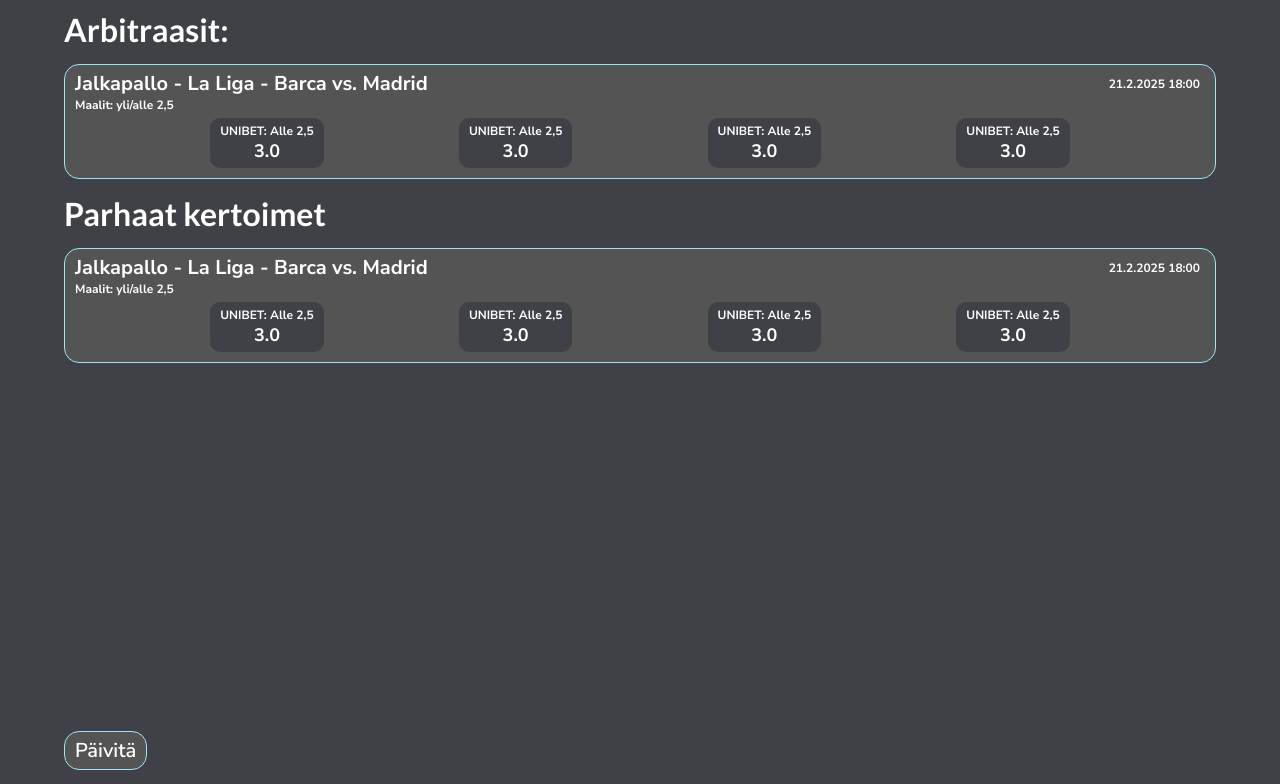
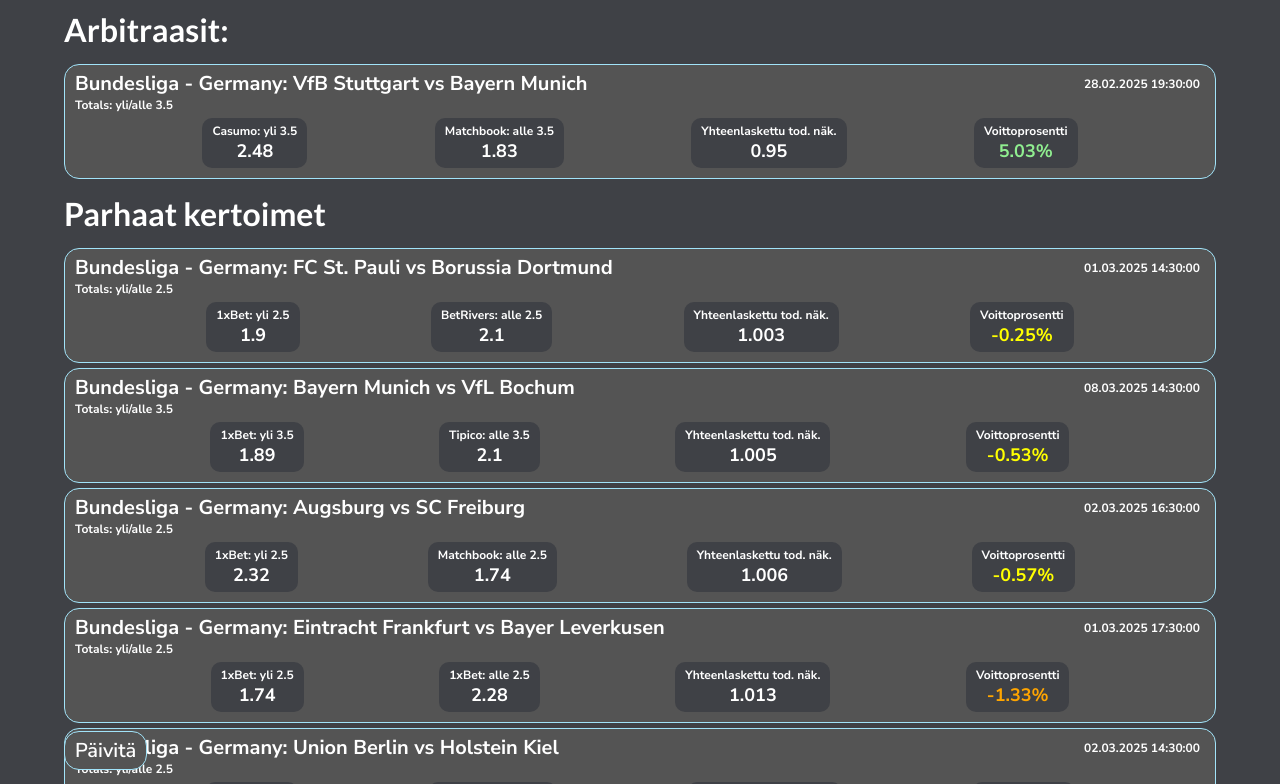
Before and after one commit to veikkoarvonen/arbitraasiskanneri1, a plain HTML site: page index.html in a window 1280 px wide. Both pictures are taken after a click on the button "Päivitä". Shown: the top 784 px of the page. Drawn offline with Linux system fonts and the light colour scheme.

Commit message:
Add missed files from initial commit

```diff
--- a/index.html
+++ b/index.html
@@ -12,6 +12,7 @@
 <body>
     <h1>Arbitraasit:</h1>
     <div id="arbitrace-container">
+        <!--
         <div class="event-container">
             <div class="info-container">
                 <h2>Jalkapallo - La Liga - Barca vs. Madrid</h2>
@@ -37,12 +38,14 @@
                 </div>
             </div>
         </div>
+        -->
     </div>
 
 
 
     <h1>Parhaat kertoimet</h1>
-    <div id="highest-ods-container">
+    <div id="highest-odds-container">
+        <!--
         <div class="event-container">
             <div class="info-container">
                 <h2>Jalkapallo - La Liga - Barca vs. Madrid</h2>
@@ -67,6 +70,7 @@
                     <p class="decimal">3.0</p>
                 </div>
             </div>
+            -->
     </div>
     <button id="update-button">Päivitä</button>
 </body>
--- a/style.css
+++ b/style.css
@@ -107,3 +107,26 @@ button:hover {
     left: 5%;
     z-index: 1000;
 }
+
+.disabled-button {
+    opacity: 0.5;
+    cursor: not-allowed;
+}
+
+
+/* Animations */
+
+@keyframes fadeInScale {
+    from {
+        opacity: 0;
+        transform: scale(0.8);
+    }
+    to {
+        opacity: 1;
+        transform: scale(1);
+    }
+}
+
+.fade-in {
+    animation: fadeInScale 0.05s ease-in-out;
+}
--- a/uiUpdates.js
+++ b/uiUpdates.js
@@ -0,0 +1,154 @@
+export function generateTitleBox(event) {
+    //Create a new div
+    const titleBox = document.createElement("div")
+    titleBox.classList.add("info-container")
+
+    //Create a match header to display league and teams
+    const titleHeader = document.createElement("h2")
+    const titleString = event.title + ": " + event.homeTeam + " vs " + event.awayTeam
+    titleHeader.innerHTML = titleString
+    titleBox.appendChild(titleHeader)
+
+    //Create a paragraph for commence time
+    const commenceTimeText = document.createElement("p")
+    const formattedCommenceTime = formatCommenceTime(event.commenceTime)
+    commenceTimeText.innerHTML = formattedCommenceTime
+    titleBox.appendChild(commenceTimeText)
+
+
+
+
+    return titleBox
+}
+
+export function generateMiddleParagraph(event) {
+    const middleParagraph = document.createElement("p")
+    const score = event.winCombo.score
+    const scoreString = "Totals: yli/alle " + score
+    middleParagraph.innerHTML = scoreString
+    return middleParagraph
+}
+
+export function generateOddBox(event) {
+    const oddBox = document.createElement("div")
+    oddBox.classList.add("odds-container")
+
+    //Container for overbet
+    const overbetBox = generateOverBetBox(event)
+    oddBox.appendChild(overbetBox)
+
+    //Container for underbet
+    const underbetBox = generateUnderBetBox(event)
+    oddBox.appendChild(underbetBox)
+
+    //Container for total probability
+    const totalProbBox = generateTotalProbabilityBox(event)
+    oddBox.appendChild(totalProbBox)
+
+    //Container for profit
+    const profitBox = generateProfitBox(event)
+    oddBox.appendChild(profitBox)
+
+
+    return oddBox
+}
+
+export function generateOverBetBox(event) {
+    const overBetBox = document.createElement("div")
+    overBetBox.classList.add("odd-box")
+    const overMarketparagraph = document.createElement("p")
+    overMarketparagraph.innerHTML = event.winCombo.overBooker + ": yli " + event.winCombo.score
+    overBetBox.appendChild(overMarketparagraph)
+
+    const overBetDecimalBox = document.createElement("p")
+    overBetDecimalBox.classList.add("decimal")
+    overBetDecimalBox.innerHTML = event.winCombo.overPrice
+    overBetBox.appendChild(overBetDecimalBox)
+
+    return overBetBox
+}
+
+export function generateUnderBetBox(event) {
+    const underBetBox = document.createElement("div")
+    underBetBox.classList.add("odd-box")
+    const underMarketparagraph = document.createElement("p")
+    underMarketparagraph.innerHTML = event.winCombo.underBooker + ": alle " + event.winCombo.score
+    underBetBox.appendChild(underMarketparagraph)
+
+    const underBetDecimalBox = document.createElement("p")
+    underBetDecimalBox.classList.add("decimal")
+    underBetDecimalBox.innerHTML = event.winCombo.underPrice
+    underBetBox.appendChild(underBetDecimalBox)
+
+    return underBetBox
+}
+
+export function generateTotalProbabilityBox(event) {
+    const totalProbBox = document.createElement("div")
+    totalProbBox.classList.add("odd-box")
+    const totalProbParagraph = document.createElement("p")
+    totalProbParagraph.innerHTML = "Yhteenlaskettu tod. näk."
+    totalProbBox.appendChild(totalProbParagraph)
+
+    const totalProbDecimalBox = document.createElement("p")
+    totalProbDecimalBox.classList.add("decimal")
+
+    const overProbability = 1 / event.winCombo.overPrice
+    const underProbability = 1 / event.winCombo.underPrice
+    const totalProbability = overProbability + underProbability
+
+    totalProbDecimalBox.innerHTML = parseFloat((totalProbability).toFixed(3));
+    totalProbBox.appendChild(totalProbDecimalBox)
+
+    return totalProbBox
+}
+
+export function generateProfitBox(event) {
+    const profitBox = document.createElement("div")
+    profitBox.classList.add("odd-box")
+
+    const profitParagraph = document.createElement("p")
+    profitParagraph.innerHTML = "Voittoprosentti"
+    profitBox.appendChild(profitParagraph)
+
+    const profitDecimalBox = document.createElement("p")
+    profitDecimalBox.classList.add("decimal")
+
+    const overProbability = 1 / event.winCombo.overPrice
+    const underProbability = 1 / event.winCombo.underPrice
+    const totalProbability = overProbability + underProbability
+    const profit = 1 - totalProbability
+    const profitPercentage = profit * 100
+    const roundedProfit = parseFloat((profitPercentage).toFixed(2));
+    profitDecimalBox.innerHTML = roundedProfit + "%"
+
+    profitBox.appendChild(profitDecimalBox)
+
+    if (profit > 0) {
+        profitDecimalBox.style.color = "lightgreen";
+    } else if (profit > -0.01) {
+        profitDecimalBox.style.color = "yellow";
+    } else if (profit > -0.05) {
+        profitDecimalBox.style.color = "orange";
+    } else {
+        profitDecimalBox.style.color = "red";
+    }
+
+    return profitBox
+}
+
+function formatCommenceTime(isoString) {
+    const date = new Date(isoString);
+
+    // Extract date components
+    const day = String(date.getUTCDate()).padStart(2, '0'); // Ensure two digits
+    const month = String(date.getUTCMonth() + 1).padStart(2, '0'); // Months are 0-indexed
+    const year = date.getUTCFullYear();
+
+    // Extract time components
+    const hours = String(date.getUTCHours()).padStart(2, '0');
+    const minutes = String(date.getUTCMinutes()).padStart(2, '0');
+    const seconds = String(date.getUTCSeconds()).padStart(2, '0');
+
+    return `${day}.${month}.${year} ${hours}:${minutes}:${seconds}`;
+}
```
Also changed, not shown: index.js.
